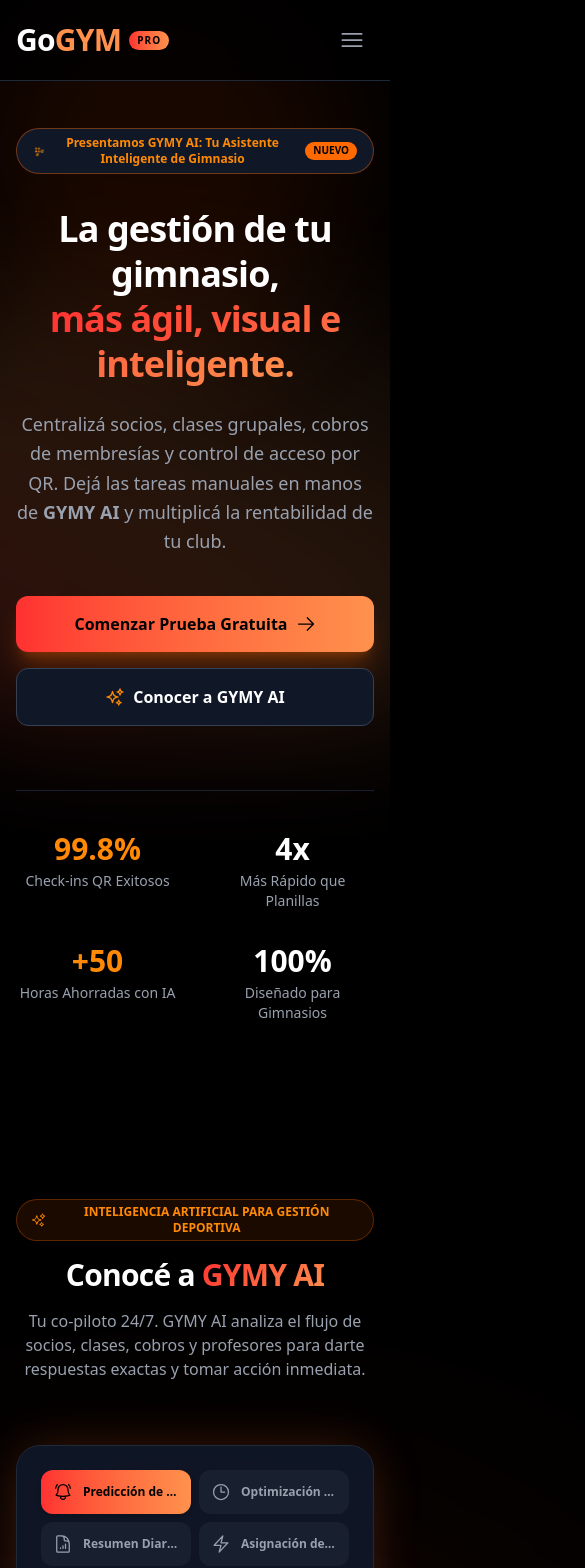
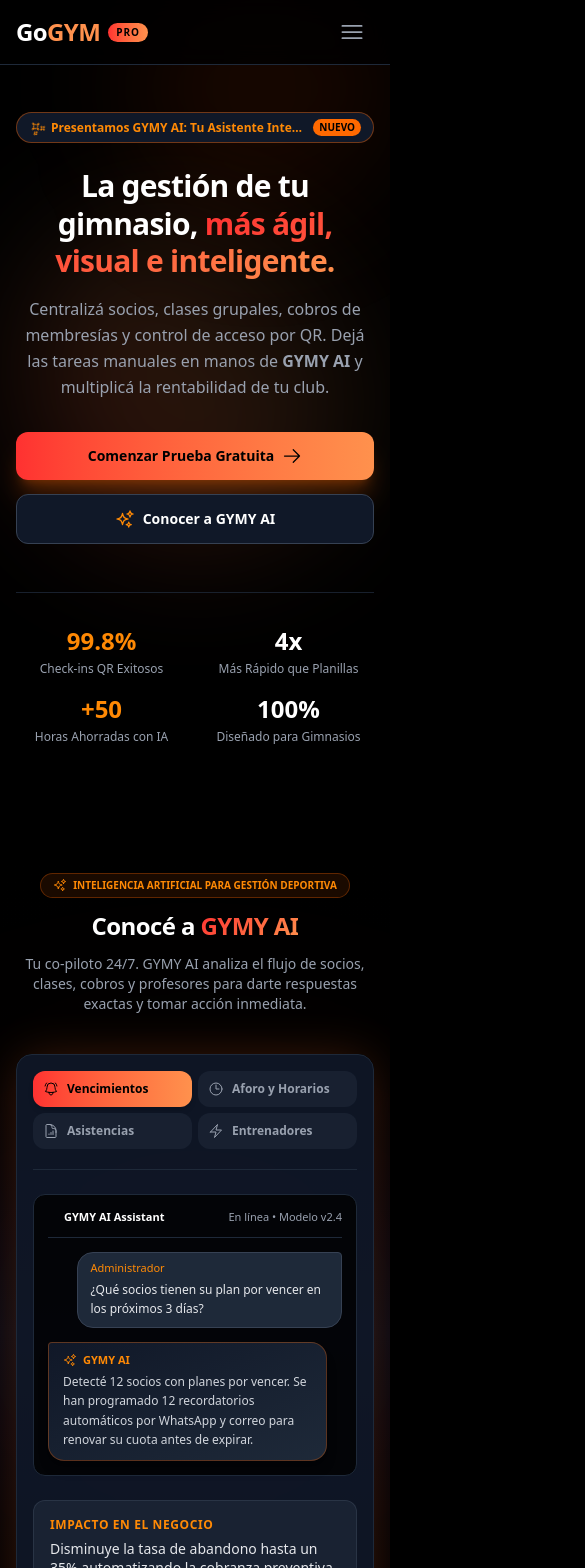
Before and after one commit to KLGomez/GoGYM-langing, a Next.js app: page / in a window 390 px wide. Shown: the top 1568 px of the page, 585 px wide, since content can reach past the window. Built offline with nearby package versions, Linux system fonts and the light colour scheme.

Commit message:
fix(responsive): optimizar diseño mobile-first y corregir desbordamientos

```diff
--- a/src/app/globals.css
+++ b/src/app/globals.css
@@ -1,4 +1,10 @@
 @import "tailwindcss";
+
+html,
+body {
+  max-width: 100vw;
+  overflow-x: hidden;
+}
 
 html {
   scroll-behavior: smooth;
@@ -7,7 +13,6 @@
 body {
   background-color: #000000;
   color: #ffffff;
-  overflow-x: hidden;
 }
 
 /* Gradient accents */
--- a/src/app/layout.jsx
+++ b/src/app/layout.jsx
@@ -4,6 +4,12 @@
   title: 'GoGYM - Gestión Inteligente de Gimnasios con GYMY AI',
   description: 'La plataforma definitiva de control de acceso, clases, membresías y automatización potenciada por GYMY AI para administradores de gimnasios.',
   keywords: ['gimnasio', 'software de gimnasio', 'GYMY AI', 'control de acceso', 'check-in QR', 'gestion deportiva'],
+};
+
+export const viewport = {
+  width: 'device-width',
+  initialScale: 1,
+  maximumScale: 5,
 };
 
 export default function RootLayout({ children }) {
--- a/src/components/GymyAISection.jsx
+++ b/src/components/GymyAISection.jsx
@@ -17,6 +17,7 @@
     {
       id: 'vencimientos',
       title: 'Predicción de Vencimientos',
+      shortTitle: 'Vencimientos',
       icon: BellAlertIcon,
       query: '¿Qué socios tienen su plan por vencer en los próximos 3 días?',
       response:
@@ -26,6 +27,7 @@
     {
       id: 'aforo',
       title: 'Optimización de Horarios y Aforo',
+      shortTitle: 'Aforo y Horarios',
       icon: ClockIcon,
       query: '¿Cuáles son las clases con sobredemanda este mes?',
       response:
@@ -35,6 +37,7 @@
     {
       id: 'asistencias',
       title: 'Resumen Diario de Asistencia',
+      shortTitle: 'Asistencias',
       icon: DocumentChartBarIcon,
       query: 'Dame el resumen de ingresos y check-ins de hoy.',
       response:
@@ -44,6 +47,7 @@
     {
       id: 'profesores',
       title: 'Asignación de Entrenadores',
+      shortTitle: 'Entrenadores',
       icon: BoltIcon,
       query: '¿Qué profesor puede reemplazar la clase de Yoga de mañana?',
       response:
@@ -55,31 +59,31 @@
   const currentCap = capabilities.find(c => c.id === activeTab) || capabilities[0];
 
   return (
-    <section id="gymy-ai" className="py-24 bg-gradient-to-b from-black via-gray-950 to-black relative">
+    <section id="gymy-ai" className="py-16 sm:py-20 md:py-24 bg-gradient-to-b from-black via-gray-950 to-black relative overflow-hidden">
       {/* Decorative background glow */}
-      <div className="absolute top-1/2 left-1/2 -translate-x-1/2 -translate-y-1/2 w-[800px] h-[500px] bg-orange-600/10 rounded-full blur-[140px] pointer-events-none" />
+      <div className="absolute top-1/2 left-1/2 -translate-x-1/2 -translate-y-1/2 w-[320px] h-[320px] sm:w-[500px] sm:h-[400px] md:w-[800px] md:h-[500px] bg-orange-600/10 rounded-full blur-[140px] pointer-events-none" />
 
       <div className="max-w-7xl mx-auto px-4 sm:px-6 lg:px-8 relative z-10">
 
         {/* Section Header */}
-        <div className="text-center max-w-3xl mx-auto mb-16">
-          <div className="inline-flex items-center gap-2 px-3.5 py-1 rounded-full bg-orange-500/10 border border-orange-500/30 text-orange-400 text-xs font-semibold mb-4">
-            <SparklesIcon className="w-4 h-4 text-orange-400" />
-            INTELIGENCIA ARTIFICIAL PARA GESTIÓN DEPORTIVA
+        <div className="text-center max-w-3xl mx-auto mb-10 sm:mb-16">
+          <div className="inline-flex items-center gap-1.5 sm:gap-2 px-3 py-1 sm:px-3.5 rounded-full bg-orange-500/10 border border-orange-500/30 text-orange-400 text-[10px] sm:text-xs font-semibold mb-3 sm:mb-4 max-w-full text-center">
+            <SparklesIcon className="w-3.5 h-3.5 sm:w-4 sm:h-4 text-orange-400 flex-shrink-0" />
+            <span className="truncate sm:whitespace-normal">INTELIGENCIA ARTIFICIAL PARA GESTIÓN DEPORTIVA</span>
           </div>
-          <h2 className="text-3xl sm:text-5xl font-extrabold text-white tracking-tight">
+          <h2 className="text-2xl sm:text-4xl md:text-5xl font-extrabold text-white tracking-tight">
             Conocé a <span className="text-gradient">GYMY AI</span>
           </h2>
-          <p className="mt-4 text-base sm:text-lg text-gray-400">
+          <p className="mt-3 sm:mt-4 text-sm sm:text-base md:text-lg text-gray-400">
             Tu co-piloto 24/7. GYMY AI analiza el flujo de socios, clases, cobros y profesores para darte respuestas exactas y tomar acción inmediata.
           </p>
         </div>
 
         {/* Interactive Showcase Box */}
-        <div className="bg-gray-900/90 border border-gray-800 rounded-3xl p-6 md:p-10 shadow-2xl ai-glow max-w-5xl mx-auto">
+        <div className="bg-gray-900/90 border border-gray-800 rounded-2xl sm:rounded-3xl p-4 sm:p-6 md:p-10 shadow-2xl ai-glow max-w-5xl mx-auto">
 
           {/* Tabs */}
-          <div className="grid grid-cols-2 md:grid-cols-4 gap-2 pb-6 border-b border-gray-800">
+          <div className="grid grid-cols-2 md:grid-cols-4 gap-1.5 sm:gap-2 pb-5 sm:pb-6 border-b border-gray-800">
             {capabilities.map((tab) => {
               const Icon = tab.icon;
               const isActive = activeTab === tab.id;
@@ -87,29 +91,30 @@
                 <button
                   key={tab.id}
                   onClick={() => setActiveTab(tab.id)}
-                  className={`flex items-center gap-2.5 p-3 rounded-xl text-xs sm:text-sm font-semibold transition-all text-left cursor-pointer ${
+                  className={`flex items-center gap-2 sm:gap-2.5 p-2.5 sm:p-3 rounded-xl text-xs sm:text-sm font-semibold transition-all text-left cursor-pointer ${
                     isActive
                       ? 'bg-gradient-to-r from-[#ff3131] to-[#ff914d] text-black shadow-md'
                       : 'bg-gray-800/60 text-gray-400 hover:text-white hover:bg-gray-800'
                   }`}
                 >
-                  <Icon className="w-5 h-5 flex-shrink-0" />
-                  <span className="truncate">{tab.title}</span>
+                  <Icon className="w-4 h-4 sm:w-5 sm:h-5 flex-shrink-0" />
+                  <span className="truncate hidden sm:inline">{tab.title}</span>
+                  <span className="truncate inline sm:hidden">{tab.shortTitle}</span>
                 </button>
               );
             })}
           </div>
 
           {/* Interactive Chat Mockup */}
-          <div className="mt-8 grid grid-cols-1 lg:grid-cols-12 gap-8 items-center">
+          <div className="mt-6 sm:mt-8 grid grid-cols-1 lg:grid-cols-12 gap-6 sm:gap-8 items-center">
 
             {/* Chat conversation */}
-            <div className="lg:col-span-7 bg-black/80 rounded-2xl p-5 border border-gray-800 space-y-4">
+            <div className="lg:col-span-7 bg-black/80 rounded-xl sm:rounded-2xl p-3.5 sm:p-5 border border-gray-800 space-y-3.5 sm:space-y-4">
 
               {/* Header simulator */}
-              <div className="flex items-center justify-between pb-3 border-b border-gray-800 text-xs text-gray-400">
+              <div className="flex items-center justify-between pb-3 border-b border-gray-800 text-[11px] sm:text-xs text-gray-400">
                 <div className="flex items-center gap-2">
-                  <div className="w-2.5 h-2.5 rounded-full bg-green-500 animate-ping" />
+                  <div className="w-2 sm:w-2.5 h-2 sm:h-2.5 rounded-full bg-green-500 animate-ping" />
                   <span className="font-semibold text-white">GYMY AI Assistant</span>
                 </div>
                 <span>En línea • Modelo v2.4</span>
@@ -117,47 +122,47 @@
 
               {/* Admin Query */}
               <div className="flex justify-end">
-                <div className="bg-gray-800 text-gray-200 text-sm py-2.5 px-4 rounded-2xl rounded-tr-sm max-w-[85%] border border-gray-700">
-                  <p className="font-medium text-xs text-orange-400 mb-1">Administrador</p>
-                  <p>{currentCap.query}</p>
+                <div className="bg-gray-800 text-gray-200 text-xs sm:text-sm py-2 sm:py-2.5 px-3 sm:px-4 rounded-2xl rounded-tr-sm max-w-[90%] sm:max-w-[85%] border border-gray-700">
+                  <p className="font-medium text-[11px] sm:text-xs text-orange-400 mb-1">Administrador</p>
+                  <p className="leading-relaxed">{currentCap.query}</p>
                 </div>
               </div>
 
               {/* GYMY AI Response */}
               <div className="flex justify-start">
-                <div className="bg-gradient-to-br from-gray-900 to-gray-800 text-gray-100 text-sm py-3 px-4 rounded-2xl rounded-tl-sm max-w-[90%] border border-orange-500/30 shadow-lg">
-                  <div className="flex items-center gap-1.5 text-xs text-orange-400 font-bold mb-1">
-                    <SparklesIcon className="w-4 h-4 text-orange-400" />
+                <div className="bg-gradient-to-br from-gray-900 to-gray-800 text-gray-100 text-xs sm:text-sm py-2.5 sm:py-3 px-3.5 sm:px-4 rounded-2xl rounded-tl-sm max-w-[95%] sm:max-w-[90%] border border-orange-500/30 shadow-lg">
+                  <div className="flex items-center gap-1.5 text-[11px] sm:text-xs text-orange-400 font-bold mb-1">
+                    <SparklesIcon className="w-3.5 h-3.5 sm:w-4 sm:h-4 text-orange-400 flex-shrink-0" />
                     <span>GYMY AI</span>
                   </div>
-                  <p className="text-gray-300 leading-relaxed text-sm">{currentCap.response}</p>
+                  <p className="text-gray-300 leading-relaxed text-xs sm:text-sm">{currentCap.response}</p>
                 </div>
               </div>
 
             </div>
 
             {/* Benefit and action */}
-            <div className="lg:col-span-5 space-y-5">
-              <div className="bg-gray-800/70 p-6 rounded-2xl border border-gray-700/60">
-                <h4 className="text-sm uppercase font-bold tracking-wider text-orange-400 mb-2">Impacto en el negocio</h4>
-                <p className="text-gray-200 text-base leading-snug">{currentCap.benefit}</p>
+            <div className="lg:col-span-5 space-y-4 sm:space-y-5">
+              <div className="bg-gray-800/70 p-4 sm:p-6 rounded-xl sm:rounded-2xl border border-gray-700/60">
+                <h4 className="text-xs sm:text-sm uppercase font-bold tracking-wider text-orange-400 mb-1.5 sm:mb-2">Impacto en el negocio</h4>
+                <p className="text-gray-200 text-sm sm:text-base leading-snug">{currentCap.benefit}</p>
               </div>
 
-              <div className="p-5 rounded-2xl bg-black/40 border border-gray-800 text-xs text-gray-400 space-y-2">
+              <div className="p-3.5 sm:p-5 rounded-xl sm:rounded-2xl bg-black/40 border border-gray-800 text-xs text-gray-400 space-y-2">
                 <p className="flex items-center gap-2">
-                  <span className="text-orange-400 font-bold">✓</span> Compatible con WhatsApp Business y Correo
+                  <span className="text-orange-400 font-bold flex-shrink-0">✓</span> Compatible con WhatsApp Business y Correo
                 </p>
                 <p className="flex items-center gap-2">
-                  <span className="text-orange-400 font-bold">✓</span> Respuestas en lenguaje natural en menos de 2 segundos
+                  <span className="text-orange-400 font-bold flex-shrink-0">✓</span> Respuestas en lenguaje natural en menos de 2 segundos
                 </p>
                 <p className="flex items-center gap-2">
-                  <span className="text-orange-400 font-bold">✓</span> Privacidad absoluta con datos locales y seguros
+                  <span className="text-orange-400 font-bold flex-shrink-0">✓</span> Privacidad absoluta con datos locales y seguros
                 </p>
               </div>
 
               <a
                 href="#contact"
-                className="block text-center w-full py-3.5 px-4 rounded-xl font-bold text-sm text-black bg-gradient-to-r from-[#ff3131] to-[#ff914d] hover:opacity-95 shadow-md shadow-orange-500/20 transition-all cursor-pointer"
+                className="block text-center w-full py-3 sm:py-3.5 px-4 rounded-xl font-bold text-xs sm:text-sm text-black bg-gradient-to-r from-[#ff3131] to-[#ff914d] hover:opacity-95 shadow-md shadow-orange-500/20 transition-all cursor-pointer"
               >
                 Solicitar Demostración de GYMY AI
               </a>
--- a/src/components/Hero.jsx
+++ b/src/components/Hero.jsx
@@ -9,67 +9,67 @@
 
 export default function Hero() {
   return (
-    <section className="relative pt-32 pb-20 md:pt-44 md:pb-32 overflow-hidden">
+    <section className="relative pt-28 pb-16 sm:pt-36 sm:pb-24 md:pt-44 md:pb-32 overflow-hidden">
       {/* Background radial gradients */}
-      <div className="absolute top-1/4 left-1/2 -translate-x-1/2 w-[700px] h-[450px] bg-gradient-to-tr from-[#ff3131]/20 via-[#ff914d]/15 to-transparent rounded-full blur-3xl pointer-events-none" />
-      <div className="absolute -top-10 right-10 w-96 h-96 bg-orange-600/10 rounded-full blur-3xl pointer-events-none" />
+      <div className="absolute top-1/4 left-1/2 -translate-x-1/2 w-[340px] h-[340px] sm:w-[500px] sm:h-[400px] md:w-[700px] md:h-[450px] bg-gradient-to-tr from-[#ff3131]/20 via-[#ff914d]/15 to-transparent rounded-full blur-3xl pointer-events-none" />
+      <div className="absolute -top-10 right-0 sm:right-10 w-64 h-64 sm:w-96 sm:h-96 bg-orange-600/10 rounded-full blur-3xl pointer-events-none" />
 
       <div className="max-w-7xl mx-auto px-4 sm:px-6 lg:px-8 relative z-10 text-center">
 
         {/* Badge GYMY AI */}
-        <div className="inline-flex items-center gap-2 px-4 py-1.5 rounded-full bg-gray-900 border border-orange-500/40 text-orange-400 text-xs sm:text-sm font-semibold mb-8 hover:border-orange-500 transition-colors">
-          <SparklesIcon className="w-4 h-4 text-orange-400 animate-spin" style={{ animationDuration: '6s' }} />
-          <span>Presentamos GYMY AI: Tu Asistente Inteligente de Gimnasio</span>
-          <span className="bg-orange-500 text-black text-[10px] font-bold px-2 py-0.5 rounded-full ml-1">NUEVO</span>
+        <div className="inline-flex items-center gap-1.5 sm:gap-2 px-3 py-1.5 sm:px-4 rounded-full bg-gray-900 border border-orange-500/40 text-orange-400 text-xs sm:text-sm font-semibold mb-6 sm:mb-8 hover:border-orange-500 transition-colors max-w-full">
+          <SparklesIcon className="w-4 h-4 text-orange-400 animate-spin flex-shrink-0" style={{ animationDuration: '6s' }} />
+          <span className="truncate sm:whitespace-normal">Presentamos GYMY AI: Tu Asistente Inteligente</span>
+          <span className="bg-orange-500 text-black text-[10px] font-bold px-1.5 py-0.5 sm:px-2 rounded-full ml-0.5 sm:ml-1 flex-shrink-0">NUEVO</span>
         </div>
 
         {/* Main Title */}
-        <h1 className="text-4xl sm:text-6xl lg:text-7xl font-extrabold tracking-tight text-white max-w-5xl mx-auto leading-tight">
-          La gestión de tu gimnasio, <br />
+        <h1 className="text-3xl sm:text-5xl md:text-6xl lg:text-7xl font-extrabold tracking-tight text-white max-w-5xl mx-auto leading-tight sm:leading-tight">
+          La gestión de tu gimnasio, <br className="hidden sm:inline" />
           <span className="text-gradient">más ágil, visual e inteligente.</span>
         </h1>
 
         {/* Subtitle */}
-        <p className="mt-6 text-lg sm:text-xl text-gray-400 max-w-3xl mx-auto leading-relaxed">
+        <p className="mt-4 sm:mt-6 text-base sm:text-lg md:text-xl text-gray-400 max-w-3xl mx-auto leading-relaxed">
           Centralizá socios, clases grupales, cobros de membresías y control de acceso por QR.
           Dejá las tareas manuales en manos de <strong>GYMY AI</strong> y multiplicá la rentabilidad de tu club.
         </p>
 
         {/* CTA Group */}
-        <div className="mt-10 flex flex-col sm:flex-row items-center justify-center gap-4">
+        <div className="mt-8 sm:mt-10 flex flex-col sm:flex-row items-center justify-center gap-3.5 sm:gap-4 w-full">
           <a
             href="#contact"
-            className="w-full sm:w-auto px-8 py-4 rounded-xl font-bold text-base text-black bg-gradient-to-r from-[#ff3131] to-[#ff914d] hover:opacity-95 shadow-xl shadow-orange-500/25 transition-all transform hover:scale-105 flex items-center justify-center gap-2 cursor-pointer"
+            className="w-full sm:w-auto px-6 sm:px-8 py-3.5 sm:py-4 rounded-xl font-bold text-sm sm:text-base text-black bg-gradient-to-r from-[#ff3131] to-[#ff914d] hover:opacity-95 shadow-xl shadow-orange-500/25 transition-all transform hover:scale-105 flex items-center justify-center gap-2 cursor-pointer"
           >
             Comenzar Prueba Gratuita
-            <ArrowRightIcon className="w-5 h-5" />
+            <ArrowRightIcon className="w-5 h-5 flex-shrink-0" />
           </a>
           <a
             href="#gymy-ai"
-            className="w-full sm:w-auto px-8 py-4 rounded-xl font-bold text-base text-white bg-gray-900 border border-gray-700 hover:border-orange-400 hover:bg-gray-800 transition-all flex items-center justify-center gap-2 cursor-pointer"
+            className="w-full sm:w-auto px-6 sm:px-8 py-3.5 sm:py-4 rounded-xl font-bold text-sm sm:text-base text-white bg-gray-900 border border-gray-700 hover:border-orange-400 hover:bg-gray-800 transition-all flex items-center justify-center gap-2 cursor-pointer"
           >
-            <SparklesIcon className="w-5 h-5 text-orange-400" />
+            <SparklesIcon className="w-5 h-5 text-orange-400 flex-shrink-0" />
             Conocer a GYMY AI
           </a>
         </div>
 
         {/* Metrics Trust Bar */}
-        <div className="mt-16 pt-10 border-t border-gray-800/80 grid grid-cols-2 md:grid-cols-4 gap-8 max-w-4xl mx-auto text-center">
+        <div className="mt-12 sm:mt-16 pt-8 sm:pt-10 border-t border-gray-800/80 grid grid-cols-2 md:grid-cols-4 gap-4 sm:gap-6 md:gap-8 max-w-4xl mx-auto text-center">
           <div>
-            <p className="text-3xl font-extrabold text-orange-400">99.8%</p>
-            <p className="text-sm text-gray-400 mt-1">Check-ins QR Exitosos</p>
+            <p className="text-2xl sm:text-3xl font-extrabold text-orange-400">99.8%</p>
+            <p className="text-xs sm:text-sm text-gray-400 mt-1">Check-ins QR Exitosos</p>
           </div>
           <div>
-            <p className="text-3xl font-extrabold text-white">4x</p>
-            <p className="text-sm text-gray-400 mt-1">Más Rápido que Planillas</p>
+            <p className="text-2xl sm:text-3xl font-extrabold text-white">4x</p>
+            <p className="text-xs sm:text-sm text-gray-400 mt-1">Más Rápido que Planillas</p>
           </div>
           <div>
-            <p className="text-3xl font-extrabold text-orange-400">+50</p>
-            <p className="text-sm text-gray-400 mt-1">Horas Ahorradas con IA</p>
+            <p className="text-2xl sm:text-3xl font-extrabold text-orange-400">+50</p>
+            <p className="text-xs sm:text-sm text-gray-400 mt-1">Horas Ahorradas con IA</p>
           </div>
           <div>
-            <p className="text-3xl font-extrabold text-white">100%</p>
-            <p className="text-sm text-gray-400 mt-1">Diseñado para Gimnasios</p>
+            <p className="text-2xl sm:text-3xl font-extrabold text-white">100%</p>
+            <p className="text-xs sm:text-sm text-gray-400 mt-1">Diseñado para Gimnasios</p>
           </div>
         </div>
 
--- a/src/components/Navbar.jsx
+++ b/src/components/Navbar.jsx
@@ -18,11 +18,11 @@
   return (
     <nav className="fixed top-0 left-0 right-0 z-50 bg-black/80 backdrop-blur-md border-b border-gray-800">
       <div className="max-w-7xl mx-auto px-4 sm:px-6 lg:px-8">
-        <div className="flex items-center justify-between h-20">
+        <div className="flex items-center justify-between h-16 sm:h-20">
 
           {/* Logo */}
           <Link href="/" className="flex items-center gap-2 group">
-            <span className="text-3xl font-bold tracking-tight">
+            <span className="text-2xl sm:text-3xl font-bold tracking-tight">
               <span className="text-white">Go</span>
               <span className="text-[#ff914d] group-hover:text-[#ff3131] transition-colors">GYM</span>
             </span>
@@ -74,6 +74,7 @@
               onClick={() => setMobileMenuOpen(!mobileMenuOpen)}
               className="text-gray-400 hover:text-white p-2"
               aria-label="Abrir menú"
+              aria-expanded={mobileMenuOpen}
             >
               {mobileMenuOpen ? <XMarkIcon className="w-7 h-7" /> : <Bars3Icon className="w-7 h-7" />}
             </button>
@@ -83,31 +84,36 @@
 
       {/* Mobile menu panel */}
       {mobileMenuOpen && (
-        <div className="md:hidden bg-gray-950 border-b border-gray-800 px-4 pt-4 pb-6 space-y-4 animate-fadeIn">
+        <div className="md:hidden bg-gray-950 border-b border-gray-800 px-4 pt-3 pb-6 space-y-3 animate-fadeIn max-h-[calc(100vh-4rem)] overflow-y-auto">
           {navItems.map((item) => (
             <a
               key={item.name}
               href={item.href}
               onClick={() => setMobileMenuOpen(false)}
-              className="block text-base font-medium text-gray-200 hover:text-[#ff914d] py-2"
+              className={`flex items-center gap-2 text-base font-medium py-2 transition-colors ${
+                item.highlight
+                  ? 'text-orange-400 font-semibold'
+                  : 'text-gray-200 hover:text-[#ff914d]'
+              }`}
             >
+              {item.highlight && <SparklesIcon className="w-4 h-4 text-orange-400 animate-pulse" />}
               {item.name}
             </a>
           ))}
-          <div className="pt-4 flex flex-col gap-3">
+          <div className="pt-3 flex flex-col gap-2.5">
             <a
               href="https://somosgogym.netlify.app/login"
               target="_blank"
               rel="noopener noreferrer"
               onClick={() => setMobileMenuOpen(false)}
-              className="w-full text-center py-3 rounded-lg font-semibold text-sm text-white bg-gray-900 border border-gray-700"
+              className="w-full text-center py-2.5 rounded-xl font-semibold text-sm text-white bg-gray-900 border border-gray-700"
             >
               Probar Demo
             </a>
             <a
               href="#contact"
               onClick={() => setMobileMenuOpen(false)}
-              className="w-full text-center py-3 rounded-lg font-semibold text-sm text-black bg-gradient-to-r from-[#ff3131] to-[#ff914d]"
+              className="w-full text-center py-2.5 rounded-xl font-semibold text-sm text-black bg-gradient-to-r from-[#ff3131] to-[#ff914d]"
             >
               Comenzar Ahora
             </a>
```
Also changed, not shown: src/components/Contact.jsx (+37 -37 lines), src/components/Features.jsx (+13 -13 lines), src/components/Footer.jsx (+16 -16 lines), src/components/Pricing.jsx (+20 -20 lines), src/components/QRCheckInShowcase.jsx (+38 -38 lines).
